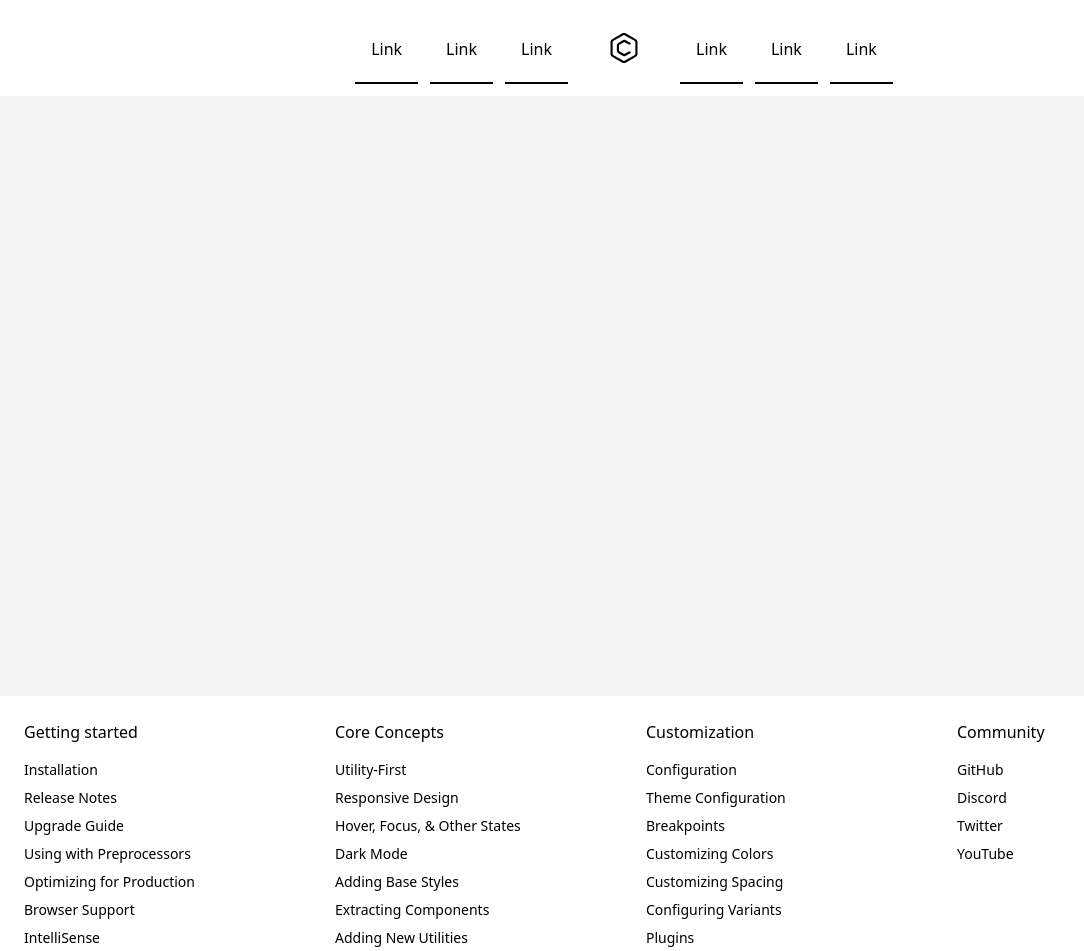
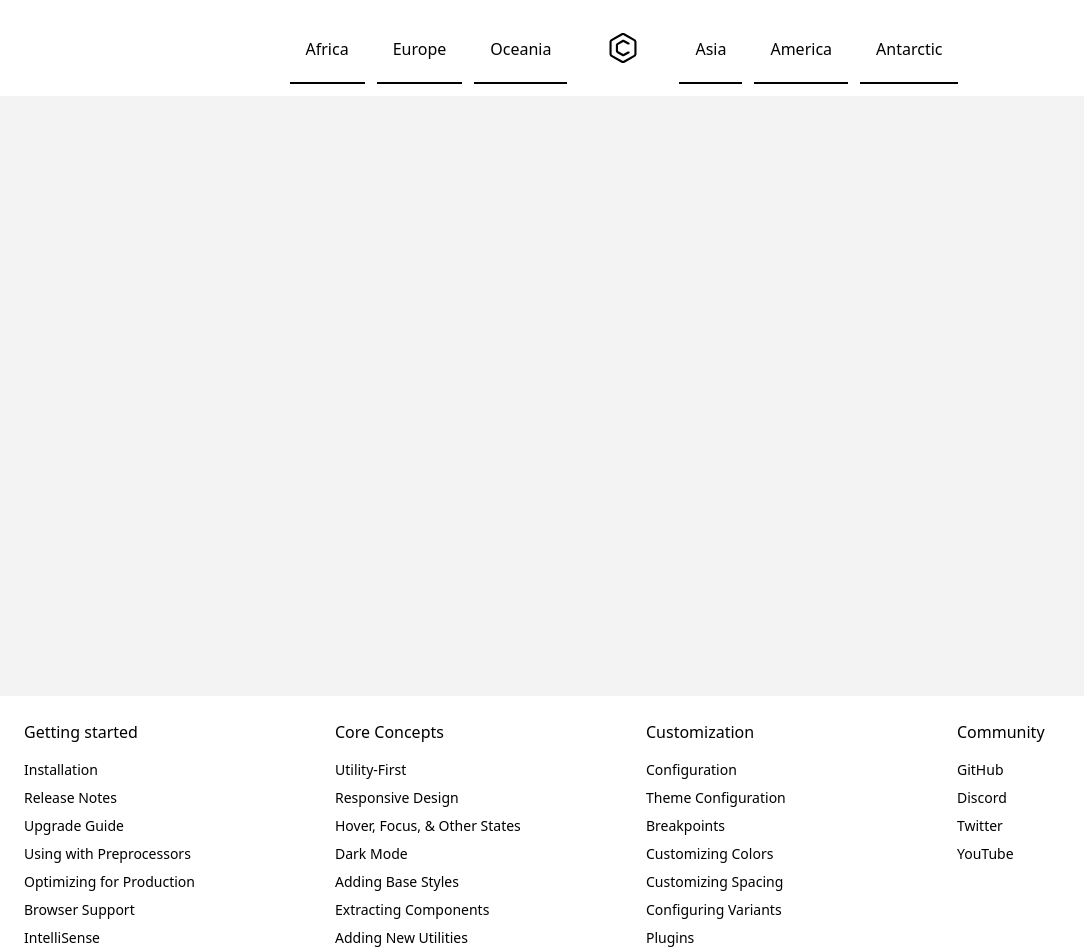
Before and after one commit to minamirza/countyApp, a website: page newPage.html in a window 1280 px wide. Shown: the top 951 px of the page, without its empty margins (0-1084 px from the left). Drawn offline with Linux system fonts and the light colour scheme; no server answers.

Commit message:
newpage header

```diff
--- a/newPage.html
+++ b/newPage.html
@@ -1,9 +1,8 @@
 <!DOCTYPE html>
 <html lang="en">
-
   <head>
-    <meta charset="UTF-8">
-    <meta name="viewport" content="width=device-width, initial-scale=1.0">
+    <meta charset="UTF-8" />
+    <meta name="viewport" content="width=device-width, initial-scale=1.0" />
     <title>Document</title>
     <link rel="stylesheet" href="src/output.css" />
     <style>
@@ -16,57 +15,100 @@
 
   <body>
     <!-- header -->
-    <header class="p-4  dark:bg-gray-100 dark:text-gray-800">
-        <div class="container flex justify-between h-16 mx-auto md:justify-center md:space-x-8">
+    <header class="p-4 dark:bg-gray-100 dark:text-gray-800">
+      <div
+        class="container flex justify-between h-16 mx-auto md:justify-center md:space-x-8"
+      >
         <ul class="items-stretch hidden space-x-3 md:flex">
           <li class="flex">
-                    <a rel="noopener noreferrer" href="#"
-                        class="flex items-center px-4 -mb-1 border-b-2 dark:border-">Link</a>
+            <a
+              rel="noopener noreferrer"
+              href="#"
+              class="flex items-center px-4 -mb-1 border-b-2 dark:border-"
+              >Africa</a
+            >
           </li>
           <li class="flex">
-                    <a rel="noopener noreferrer" href="#"
-                        class="flex items-center px-4 -mb-1 border-b-2 dark:border-">Link</a>
+            <a
+              rel="noopener noreferrer"
+              href="#"
+              class="flex items-center px-4 -mb-1 border-b-2 dark:border-"
+              >Europe</a
+            >
           </li>
           <li class="flex">
-                    <a rel="noopener noreferrer" href="#"
-                        class="flex items-center px-4 -mb-1 border-b-2 dark:border- dark:text-violet-600 dark:border-violet-600">Link</a>
+            <a
+              rel="noopener noreferrer"
+              href="#"
+              class="flex items-center px-4 -mb-1 border-b-2 dark:border- dark:text-violet-600 dark:border-violet-600"
+              >Oceania</a
+            >
           </li>
         </ul>
-            <a rel="noopener noreferrer" href="#" aria-label="Back to homepage" class="flex items-center p-2">
-                <svg xmlns="http://www.w3.org/2000/svg" fill="currentColor" viewBox="0 0 32 32"
-                    class="w-8 h-8 dark:text-violet-600">
+        <a
+          rel="noopener noreferrer"
+          href="#"
+          aria-label="Back to homepage"
+          class="flex items-center p-2"
+        >
+          <svg
+            xmlns="http://www.w3.org/2000/svg"
+            fill="currentColor"
+            viewBox="0 0 32 32"
+            class="w-8 h-8 dark:text-violet-600"
+          >
             <path
-                        d="M27.912 7.289l-10.324-5.961c-0.455-0.268-1.002-0.425-1.588-0.425s-1.133 0.158-1.604 0.433l0.015-0.008-10.324 5.961c-0.955 0.561-1.586 1.582-1.588 2.75v11.922c0.002 1.168 0.635 2.189 1.574 2.742l0.016 0.008 10.322 5.961c0.455 0.267 1.004 0.425 1.59 0.425 0.584 0 1.131-0.158 1.602-0.433l-0.014 0.008 10.322-5.961c0.955-0.561 1.586-1.582 1.588-2.75v-11.922c-0.002-1.168-0.633-2.189-1.573-2.742zM27.383 21.961c0 0.389-0.211 0.73-0.526 0.914l-0.004 0.002-10.324 5.961c-0.152 0.088-0.334 0.142-0.53 0.142s-0.377-0.053-0.535-0.145l0.005 0.002-10.324-5.961c-0.319-0.186-0.529-0.527-0.529-0.916v-11.922c0-0.389 0.211-0.73 0.526-0.914l0.004-0.002 10.324-5.961c0.152-0.090 0.334-0.143 0.53-0.143s0.377 0.053 0.535 0.144l-0.006-0.002 10.324 5.961c0.319 0.185 0.529 0.527 0.529 0.916z">
-                    </path>
+              d="M27.912 7.289l-10.324-5.961c-0.455-0.268-1.002-0.425-1.588-0.425s-1.133 0.158-1.604 0.433l0.015-0.008-10.324 5.961c-0.955 0.561-1.586 1.582-1.588 2.75v11.922c0.002 1.168 0.635 2.189 1.574 2.742l0.016 0.008 10.322 5.961c0.455 0.267 1.004 0.425 1.59 0.425 0.584 0 1.131-0.158 1.602-0.433l-0.014 0.008 10.322-5.961c0.955-0.561 1.586-1.582 1.588-2.75v-11.922c-0.002-1.168-0.633-2.189-1.573-2.742zM27.383 21.961c0 0.389-0.211 0.73-0.526 0.914l-0.004 0.002-10.324 5.961c-0.152 0.088-0.334 0.142-0.53 0.142s-0.377-0.053-0.535-0.145l0.005 0.002-10.324-5.961c-0.319-0.186-0.529-0.527-0.529-0.916v-11.922c0-0.389 0.211-0.73 0.526-0.914l0.004-0.002 10.324-5.961c0.152-0.090 0.334-0.143 0.53-0.143s0.377 0.053 0.535 0.144l-0.006-0.002 10.324 5.961c0.319 0.185 0.529 0.527 0.529 0.916z"
+            ></path>
             <path
-                        d="M22.094 19.451h-0.758c-0.188 0-0.363 0.049-0.515 0.135l0.006-0.004-4.574 2.512-5.282-3.049v-6.082l5.282-3.051 4.576 2.504c0.146 0.082 0.323 0.131 0.508 0.131h0.758c0.293 0 0.529-0.239 0.529-0.531v-0.716c0-0.2-0.11-0.373-0.271-0.463l-0.004-0.002-5.078-2.777c-0.293-0.164-0.645-0.26-1.015-0.26-0.39 0-0.756 0.106-1.070 0.289l0.010-0.006-5.281 3.049c-0.636 0.375-1.056 1.055-1.059 1.834v6.082c0 0.779 0.422 1.461 1.049 1.828l0.009 0.006 5.281 3.049c0.305 0.178 0.67 0.284 1.061 0.284 0.373 0 0.723-0.098 1.027-0.265l-0.012 0.006 5.080-2.787c0.166-0.091 0.276-0.265 0.276-0.465v-0.716c0-0.293-0.238-0.529-0.529-0.529z">
-                    </path>
+              d="M22.094 19.451h-0.758c-0.188 0-0.363 0.049-0.515 0.135l0.006-0.004-4.574 2.512-5.282-3.049v-6.082l5.282-3.051 4.576 2.504c0.146 0.082 0.323 0.131 0.508 0.131h0.758c0.293 0 0.529-0.239 0.529-0.531v-0.716c0-0.2-0.11-0.373-0.271-0.463l-0.004-0.002-5.078-2.777c-0.293-0.164-0.645-0.26-1.015-0.26-0.39 0-0.756 0.106-1.070 0.289l0.010-0.006-5.281 3.049c-0.636 0.375-1.056 1.055-1.059 1.834v6.082c0 0.779 0.422 1.461 1.049 1.828l0.009 0.006 5.281 3.049c0.305 0.178 0.67 0.284 1.061 0.284 0.373 0 0.723-0.098 1.027-0.265l-0.012 0.006 5.080-2.787c0.166-0.091 0.276-0.265 0.276-0.465v-0.716c0-0.293-0.238-0.529-0.529-0.529z"
+            ></path>
           </svg>
         </a>
         <ul class="items-stretch hidden space-x-3 md:flex">
           <li class="flex">
-                    <a rel="noopener noreferrer" href="#"
-                        class="flex items-center px-4 -mb-1 border-b-2 dark:border-">Link</a>
+            <a
+              rel="noopener noreferrer"
+              href="#"
+              class="flex items-center px-4 -mb-1 border-b-2 dark:border-"
+              >Asia</a
+            >
           </li>
           <li class="flex">
-                    <a rel="noopener noreferrer" href="#"
-                        class="flex items-center px-4 -mb-1 border-b-2 dark:border-">Link</a>
+            <a
+              rel="noopener noreferrer"
+              href="#"
+              class="flex items-center px-4 -mb-1 border-b-2 dark:border-"
+              >America</a
+            >
           </li>
           <li class="flex">
-                    <a rel="noopener noreferrer" href="#"
-                        class="flex items-center px-4 -mb-1 border-b-2 dark:border-">Link</a>
+            <a
+              rel="noopener noreferrer"
+              href="#"
+              class="flex items-center px-4 -mb-1 border-b-2 dark:border-"
+              >Antarctic</a
+            >
           </li>
         </ul>
         <button title="Button" type="button" class="p-4 md:hidden">
-                <svg xmlns="http://www.w3.org/2000/svg" fill="none" viewBox="0 0 24 24" stroke="currentColor"
-                    class="w-6 h-6 dark:text-gray-800">
-                    <path stroke-linecap="round" stroke-linejoin="round" stroke-width="2" d="M4 6h16M4 12h16M4 18h16">
-                    </path>
+          <svg
+            xmlns="http://www.w3.org/2000/svg"
+            fill="none"
+            viewBox="0 0 24 24"
+            stroke="currentColor"
+            class="w-6 h-6 dark:text-gray-800"
+          >
+            <path
+              stroke-linecap="round"
+              stroke-linejoin="round"
+              stroke-width="2"
+              d="M4 6h16M4 12h16M4 18h16"
+            ></path>
           </svg>
         </button>
       </div>
     </header>
-
 
     <!-- main -->
     <main>
@@ -78,7 +120,9 @@
 
     <!-- footer -->
     <footer class="p-6 dark:bg-gray-100 dark:text-gray-800">
-        <div class="container grid grid-cols-2 mx-auto gap-x-3 gap-y-8 sm:grid-cols-3 md:grid-cols-4">
+      <div
+        class="container grid grid-cols-2 mx-auto gap-x-3 gap-y-8 sm:grid-cols-3 md:grid-cols-4"
+      >
         <div class="flex flex-col space-y-4">
           <h2 class="font-medium">Getting started</h2>
           <div class="flex flex-col space-y-2 text-sm dark:text-gray-600">
@@ -96,7 +140,9 @@
           <div class="flex flex-col space-y-2 text-sm dark:text-gray-600">
             <a rel="noopener noreferrer" href="#">Utility-First</a>
             <a rel="noopener noreferrer" href="#">Responsive Design</a>
-                    <a rel="noopener noreferrer" href="#">Hover, Focus, &amp; Other States</a>
+            <a rel="noopener noreferrer" href="#"
+              >Hover, Focus, &amp; Other States</a
+            >
             <a rel="noopener noreferrer" href="#">Dark Mode</a>
             <a rel="noopener noreferrer" href="#">Adding Base Styles</a>
             <a rel="noopener noreferrer" href="#">Extracting Components</a>
@@ -126,10 +172,11 @@
         </div>
       </div>
       <div class="flex items-center justify-center px-6 pt-12 text-sm">
-            <span class="dark:text-gray-600">© Copyright 1986. All Rights Reserved.</span>
+        <span class="dark:text-gray-600"
+          >© Copyright 1986. All Rights Reserved.</span
+        >
       </div>
     </footer>
     <script src="js/index.js"></script>
   </body>
-
 </html>
```
Lines whose indentation alone changed are shown as unchanged.
